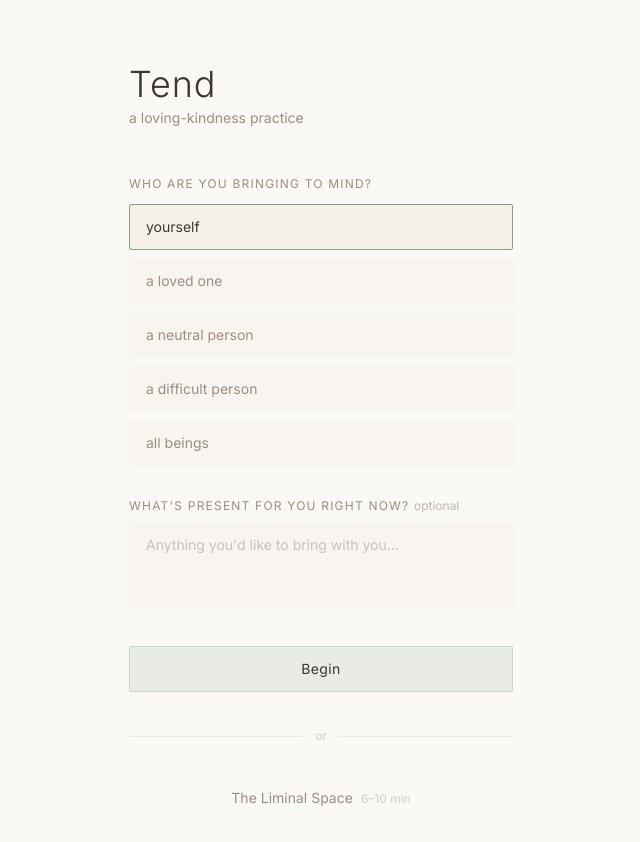
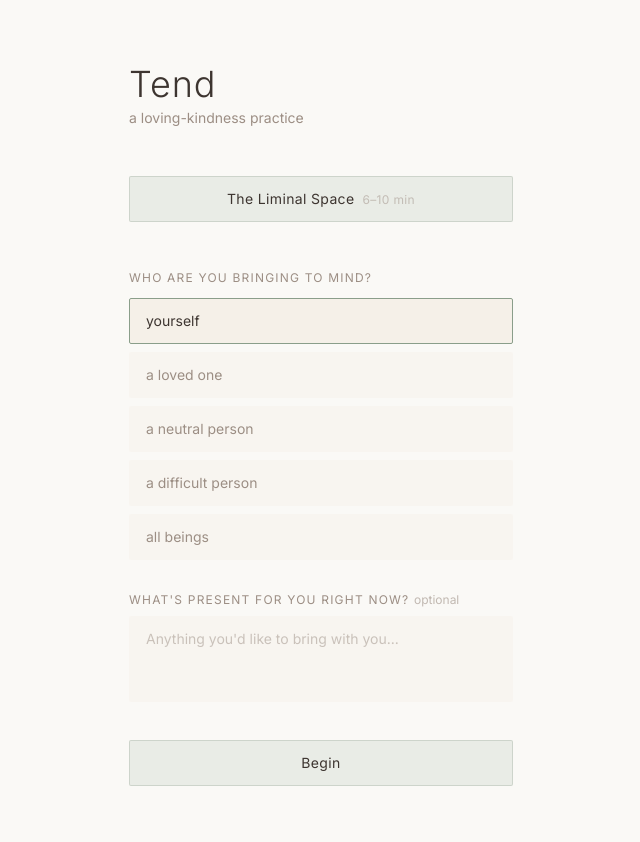
Before and after one commit to Gventi/Tend, a Next.js app: page / in a window 1280 px wide. Shown: the top 842 px of the page, without its empty margins (319-959 px from the left). Built offline with nearby package versions, Linux system fonts and the light colour scheme.

Commit message:
Move Liminal Space to top of home screen, listen button to top of session

```diff
--- a/app/page.tsx
+++ b/app/page.tsx
@@ -30,6 +30,14 @@ export default function CheckInPage() {
           <h1 className="text-4xl font-light tracking-wide text-ink">Tend</h1>
           <p className="text-stone text-sm">a loving-kindness practice</p>
         </header>
+
+        <Link
+          href="/liminal"
+          className="block w-full py-3 text-center bg-sage/15 hover:bg-sage/25 border border-sage/30 text-ink text-sm tracking-wide rounded-sm transition-colors duration-200"
+        >
+          The Liminal Space
+          <span className="ml-2 text-xs text-stone/50">6–10 min</span>
+        </Link>
 
         <form onSubmit={handleSubmit} className="space-y-8">
           <fieldset className="space-y-3">
@@ -77,19 +85,6 @@ export default function CheckInPage() {
             Begin
           </button>
 
-          <div className="flex items-center gap-3 pt-1">
-            <div className="flex-1 h-px bg-stone/15" />
-            <span className="text-xs text-stone/40">or</span>
-            <div className="flex-1 h-px bg-stone/15" />
-          </div>
-
-          <Link
-            href="/liminal"
-            className="block w-full text-center py-3 text-sm text-stone hover:text-ink transition-colors duration-200"
-          >
-            The Liminal Space
-            <span className="ml-2 text-xs text-stone/40">6–10 min</span>
-          </Link>
         </form>
       </div>
     </main>
--- a/app/session/SessionClient.tsx
+++ b/app/session/SessionClient.tsx
@@ -127,6 +127,33 @@ export function SessionClient({ target, presence }: SessionClientProps) {
     <main className="min-h-screen flex flex-col items-center px-6 py-16 animate-fade-in">
       <div className="w-full max-w-sm space-y-10">
 
+        {/* Top bar — listen control, shown once streaming is done */}
+        {!streaming && sessionText && (
+          <div className="flex justify-end animate-fade-in">
+            {audioState === 'idle' && (
+              <button onClick={playSession} className="text-xs text-stone/60 hover:text-stone transition-colors duration-200">
+                listen
+              </button>
+            )}
+            {audioState === 'loading' && (
+              <span className="text-xs text-stone/40 animate-pulse">preparing...</span>
+            )}
+            {audioState === 'playing' && (
+              <button onClick={stopPlayback} className="text-xs text-stone/60 hover:text-stone transition-colors duration-200 uppercase tracking-widest">
+                stop
+              </button>
+            )}
+            {audioState === 'done' && (
+              <button onClick={playSession} className="text-xs text-stone/50 hover:text-stone transition-colors duration-200">
+                again
+              </button>
+            )}
+            {audioState === 'error' && (
+              <span className="text-xs text-stone/40">voice unavailable</span>
+            )}
+          </div>
+        )}
+
         {streaming && !sessionText && (
           <p className="text-stone text-sm animate-pulse">settling in...</p>
         )}
@@ -141,43 +168,7 @@ export function SessionClient({ target, presence }: SessionClientProps) {
         )}
 
         {!streaming && sessionText && (
-          <div className="pt-8 space-y-5 animate-fade-in">
-            {/* Audio controls */}
-            <div className="flex items-center gap-4">
-              {audioState === 'idle' && (
-                <button
-                  onClick={playSession}
-                  className="text-sm text-stone hover:text-ink transition-colors duration-200"
-                >
-                  listen
-                </button>
-              )}
-              {audioState === 'loading' && (
-                <span className="text-xs text-stone/60 animate-pulse">
-                  preparing voice...
-                </span>
-              )}
-              {audioState === 'playing' && (
-                <button
-                  onClick={stopPlayback}
-                  className="text-xs text-stone/60 hover:text-stone transition-colors duration-200 uppercase tracking-widest"
-                >
-                  stop
-                </button>
-              )}
-              {audioState === 'done' && (
-                <button
-                  onClick={playSession}
-                  className="text-xs text-stone/60 hover:text-stone transition-colors duration-200"
-                >
-                  listen again
-                </button>
-              )}
-              {audioState === 'error' && (
-                <span className="text-xs text-stone/50">voice unavailable</span>
-              )}
-            </div>
-
+          <div className="pt-8 animate-fade-in">
             <button
               onClick={() => router.push('/reflect')}
               className="block text-sm text-stone hover:text-ink underline underline-offset-4 transition-colors duration-200"
```
